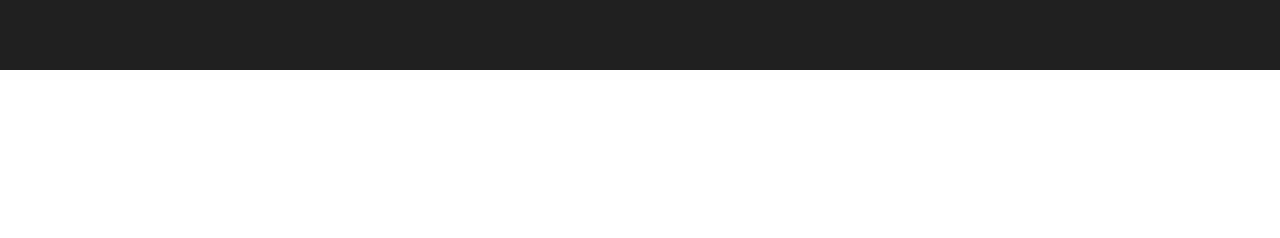
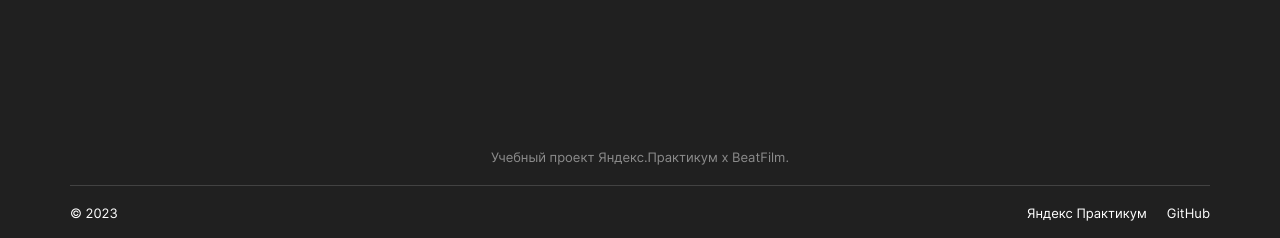
Before and after one commit to KappaKappaKappaKappaKappa/movies-explorer-frontend, a React (Create React App) app: page / in a window 1280 px wide. Shown: the part 2901-3139 px from the top of the page. Before the commit the page ends 2971 px from the top, so only its background shows below. Built offline with nearby package versions, Linux system fonts and the light colour scheme.

Commit message:
FEAT: Создать компонент Footer

```diff
--- a/src/components/AboutMe/AboutMe.css
+++ b/src/components/AboutMe/AboutMe.css
@@ -48,6 +48,10 @@
   font-weight: 500;
 }
 
+.about-me__link:hover {
+  opacity: 0.8;
+}
+
 .about-me__img {
   width: 270px;
   height: 327px;
--- a/src/components/AboutMe/AboutMe.jsx
+++ b/src/components/AboutMe/AboutMe.jsx
@@ -7,9 +7,7 @@
       <div className="about-me__container">
         <div className="about-me__info-container">
           <h3 className="about-me__name">Виталий</h3>
-          <p className="about-me__profession">
-            Фронтенд-разработчик, 30 лет
-          </p>
+          <p className="about-me__profession">Фронтенд-разработчик, 30 лет</p>
           <p className="about-me__description">
             Я родился и живу в Саратове, закончил факультет экономики СГУ. У
             меня есть жена и дочь. Я люблю слушать музыку, а ещё увлекаюсь
@@ -17,7 +15,10 @@
             Контур». После того, как прошёл курс по веб-разработке, начал
             заниматься фриланс-заказами и ушёл с постоянной работы.
           </p>
-          <a href="#" className="about-me__link">
+          <a
+            href="https://github.com/KappaKappaKappaKappaKappa"
+            className="about-me__link"
+          >
             Github
           </a>
         </div>
--- a/src/components/App/App.js
+++ b/src/components/App/App.js
@@ -4,6 +4,7 @@
 import Techs from "../Techs/Techs";
 import AboutMe from "../AboutMe/AboutMe";
 import Portfolio from "../Portfolio/Portfolio.jsx";
+import Footer from "../Footer/Footer.jsx";
 import React, { useState, useEffect } from "react";
 
 function App() {
@@ -16,6 +17,7 @@
       <Techs />
       <AboutMe />
       <Portfolio />
+      <Footer />
     </>
   );
 }
--- /dev/null
+++ b/src/components/Footer/Footer.css
@@ -0,0 +1,39 @@
+.footer {
+  padding: 79px 70px 20px;
+  background-color: #202020;
+}
+
+.footer__title {
+  color: #8b8b8b;
+  text-align: center;
+  font-size: 0.8125rem;
+  line-height: normal;
+  font-weight: 400;
+  line-height: normal;
+  padding-bottom: 20px;
+  border-bottom: 1px solid #424242;
+  margin-bottom: 20px;
+}
+
+.footer__container {
+  display: flex;
+  justify-content: space-between;
+  font-size: 0.8125rem;
+}
+
+.footer__year {
+}
+
+.footer__links {
+  display: flex;
+  gap: 20px;
+}
+
+.footer__link {
+  text-decoration: none;
+  color: #fff;
+}
+
+.footer__link:hover {
+  opacity: 0.8;
+}
--- /dev/null
+++ b/src/components/Footer/Footer.jsx
@@ -0,0 +1,25 @@
+function Footer() {
+  return (
+    <footer className="footer">
+      <h2 className="footer__title">
+        Учебный проект Яндекс.Практикум х BeatFilm.
+      </h2>
+      <div className="footer__container">
+        <p className="footer__year">© 2023</p>
+        <div className="footer__links">
+          <a href="https://practicum.yandex.ru/" className="footer__link">
+            Яндекс Практикум
+          </a>
+          <a
+            href="https://github.com/KappaKappaKappaKappaKappa"
+            className="footer__link"
+          >
+            GitHub
+          </a>
+        </div>
+      </div>
+    </footer>
+  );
+}
+
+export default Footer;
--- a/src/components/Promo/Promo.css
+++ b/src/components/Promo/Promo.css
@@ -49,3 +49,7 @@
   line-height: 1rem;
   font-size: 0.75rem;
 }
+
+.promo__more-link:hover {
+  opacity: 0.8;
+}
--- a/src/index.css
+++ b/src/index.css
@@ -6,4 +6,5 @@
 @import url("./components/AboutProject/AboutProject.css");
 @import url("./components/Techs/Techs.css");
 @import url("./components/AboutMe/AboutMe.css");
-@import url('./components/Portfolio/Portfolio.css')
+@import url('./components/Portfolio/Portfolio.css');
+@import url('./components/Footer/Footer.css')
```
